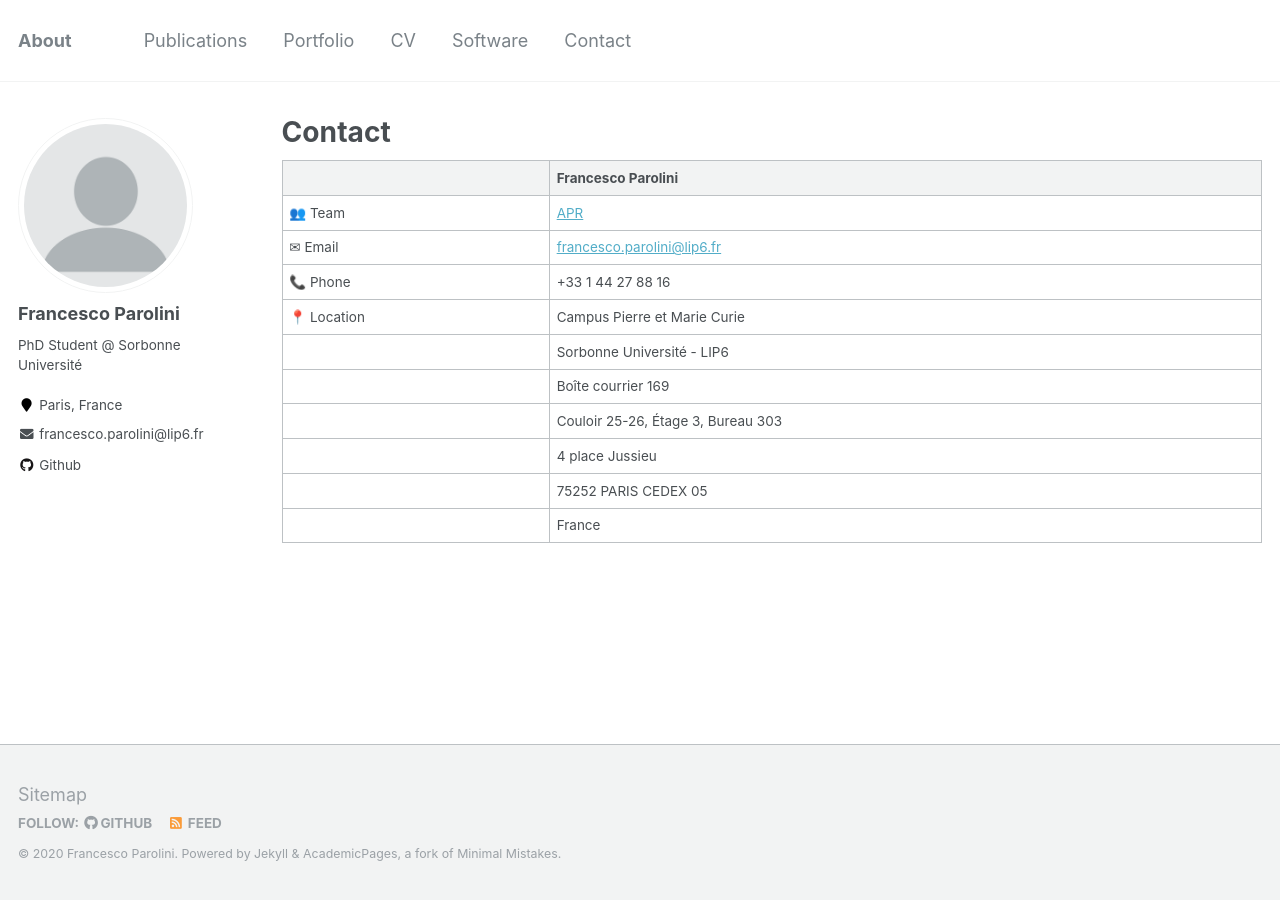
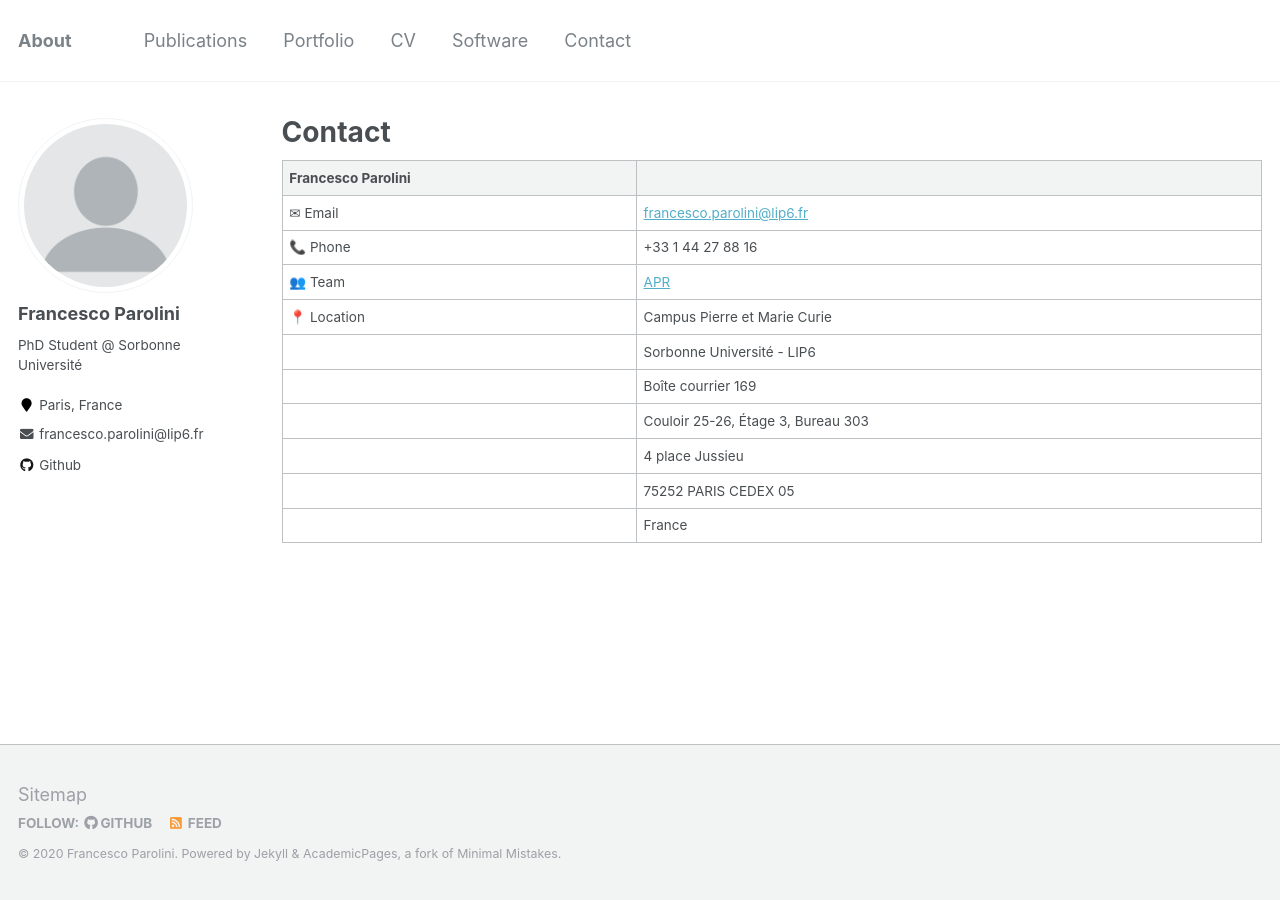
Before and after one commit to parof/parof.github.io, a Jekyll site: the page built from _pages/contact.md, in a window 1280 px wide. Built offline with Jekyll 4.4.1, drawn with Linux system fonts in a browser that asks for light colours.

```diff
--- a/_pages/contact.md
+++ b/_pages/contact.md
@@ -5,15 +5,15 @@ permalink: /contact/
 author_profile: true
 ---
 
-|             | Francesco Parolini                                              |
-|-------------|-----------------------------------------------------------------|
-| 👥 Team     | [APR](https://www.lip6.fr/recherche/team.php?acronyme=APR)      |
-| ✉ Email     | [francesco.parolini@lip6.fr](mailto:francesco.parolini@lip6.fr) |
-| 📞 Phone    | +33 1 44 27 88 16                                               |
-| 📍 Location | Campus Pierre et Marie Curie                                    |
-|             | Sorbonne Université - LIP6                                      |
-|             | Boîte courrier 169                                              |
-|             | Couloir 25-26, Étage 3, Bureau 303                              |
-|             | 4 place Jussieu                                                 |
-|             | 75252 PARIS CEDEX 05                                            |
-|             | France                                                          |
+| Francesco Parolini |                                                                 |
+|--------------------|-----------------------------------------------------------------|
+| ✉ Email            | [francesco.parolini@lip6.fr](mailto:francesco.parolini@lip6.fr) |
+| 📞 Phone           | +33 1 44 27 88 16                                               |
+| 👥 Team            | [APR](https://www.lip6.fr/recherche/team.php?acronyme=APR)      |
+| 📍 Location        | Campus Pierre et Marie Curie                                    |
+|                    | Sorbonne Université - LIP6                                      |
+|                    | Boîte courrier 169                                              |
+|                    | Couloir 25-26, Étage 3, Bureau 303                              |
+|                    | 4 place Jussieu                                                 |
+|                    | 75252 PARIS CEDEX 05                                            |
+|                    | France                                                          |
```
